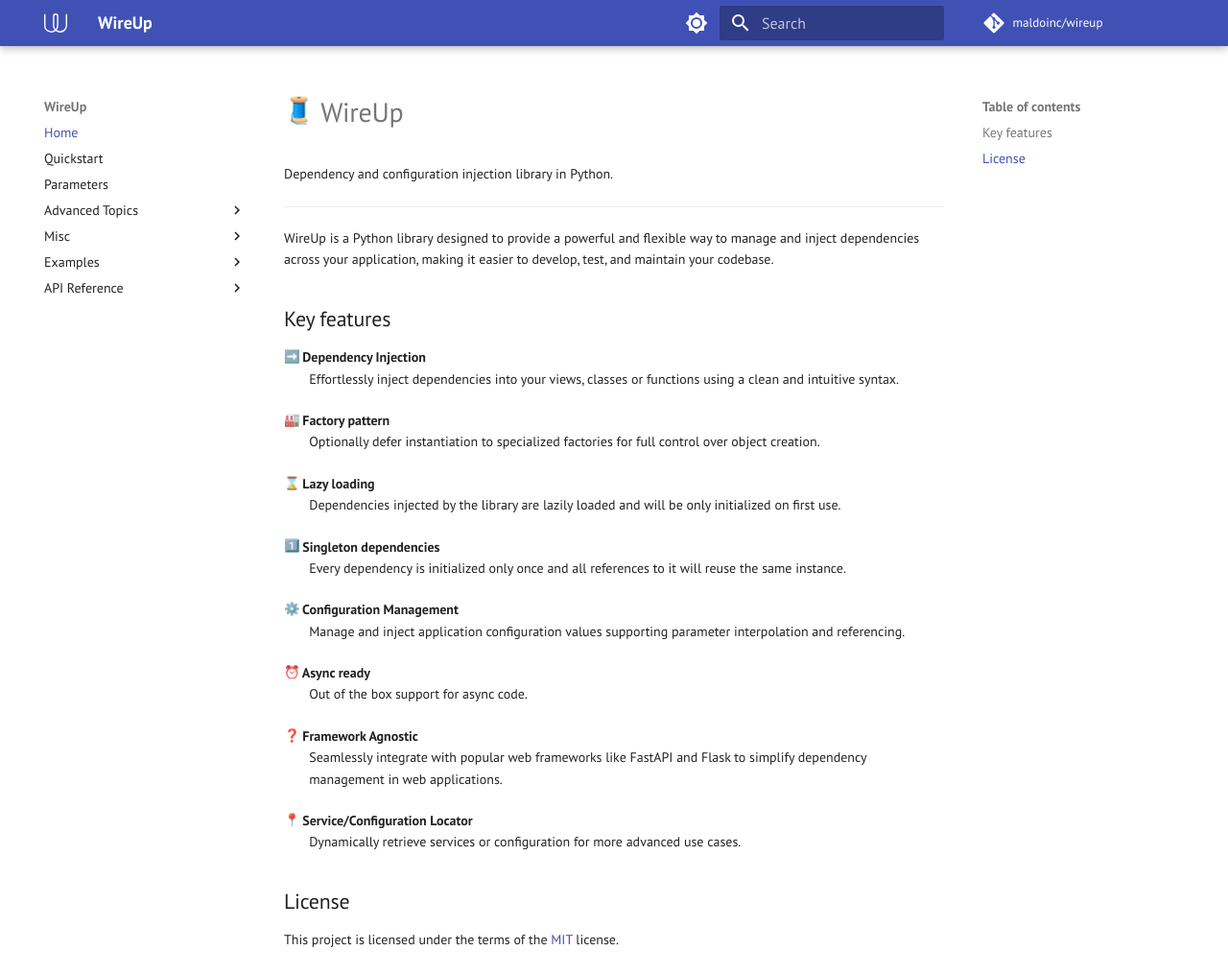
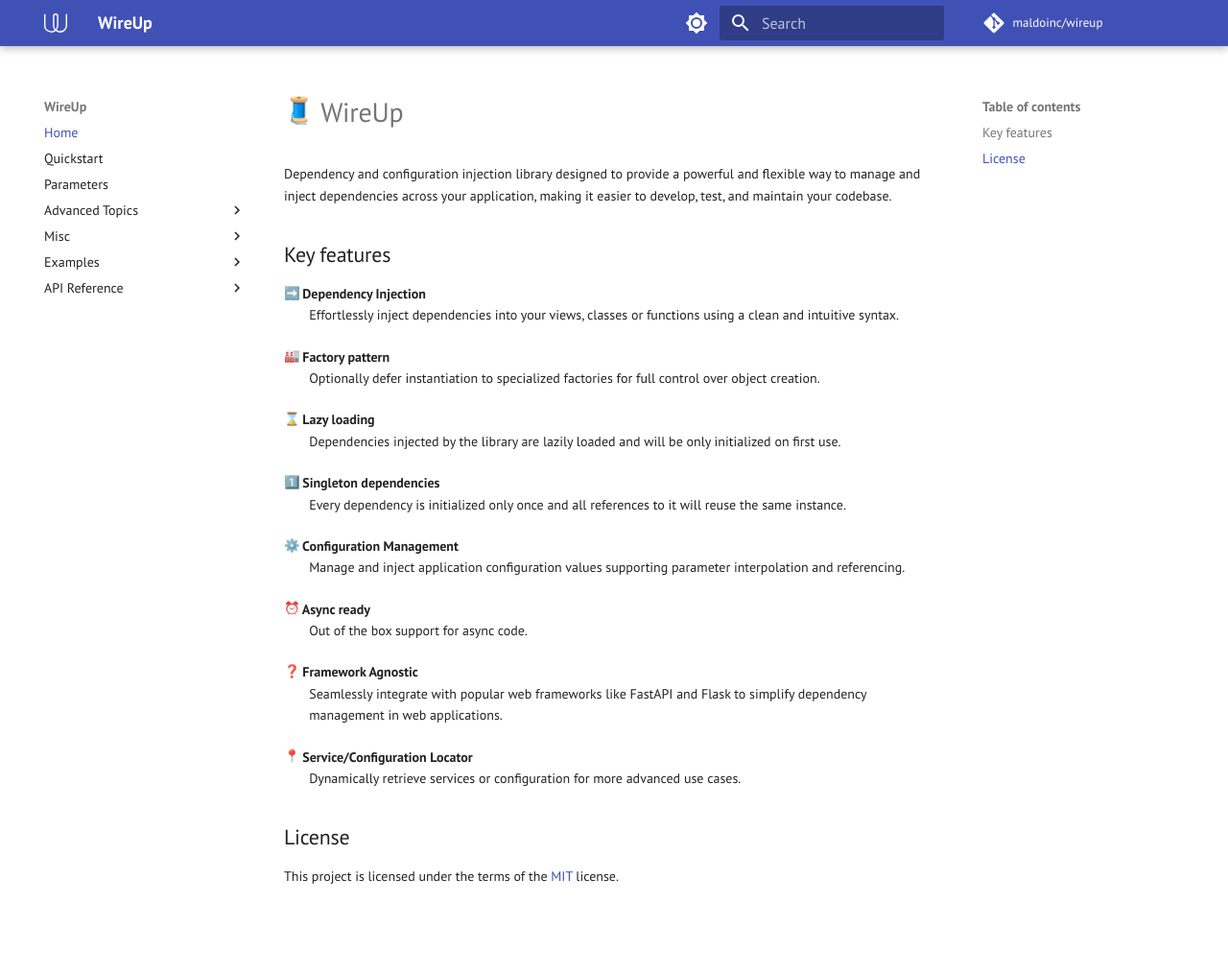
Before and after one commit to maldoinc/wireup, an MkDocs documentation site: the page built from docs/pages/index.md, in a window 1280 px wide and 1015 px high. Shown: the whole window at 96% size. Built offline with MkDocs 1.6.1 and Material for MkDocs 9.7.7, drawn with Linux system fonts in a browser that asks for light colours; emoji names are drawn with the system emoji font; some web fonts are replaced; comment, search, counter and statistics services are not loaded.

Commit message:
Docs update

```diff
--- a/docs/pages/index.md
+++ b/docs/pages/index.md
@@ -1,9 +1,6 @@
 # :thread: WireUp
-Dependency and configuration injection library in Python.
 
----
-
-WireUp is a Python library designed to provide a powerful and flexible way to
+Dependency and configuration injection library designed to provide a powerful and flexible way to
 manage and inject dependencies across your application,
 making it easier to develop, test, and maintain your codebase.
 
```
